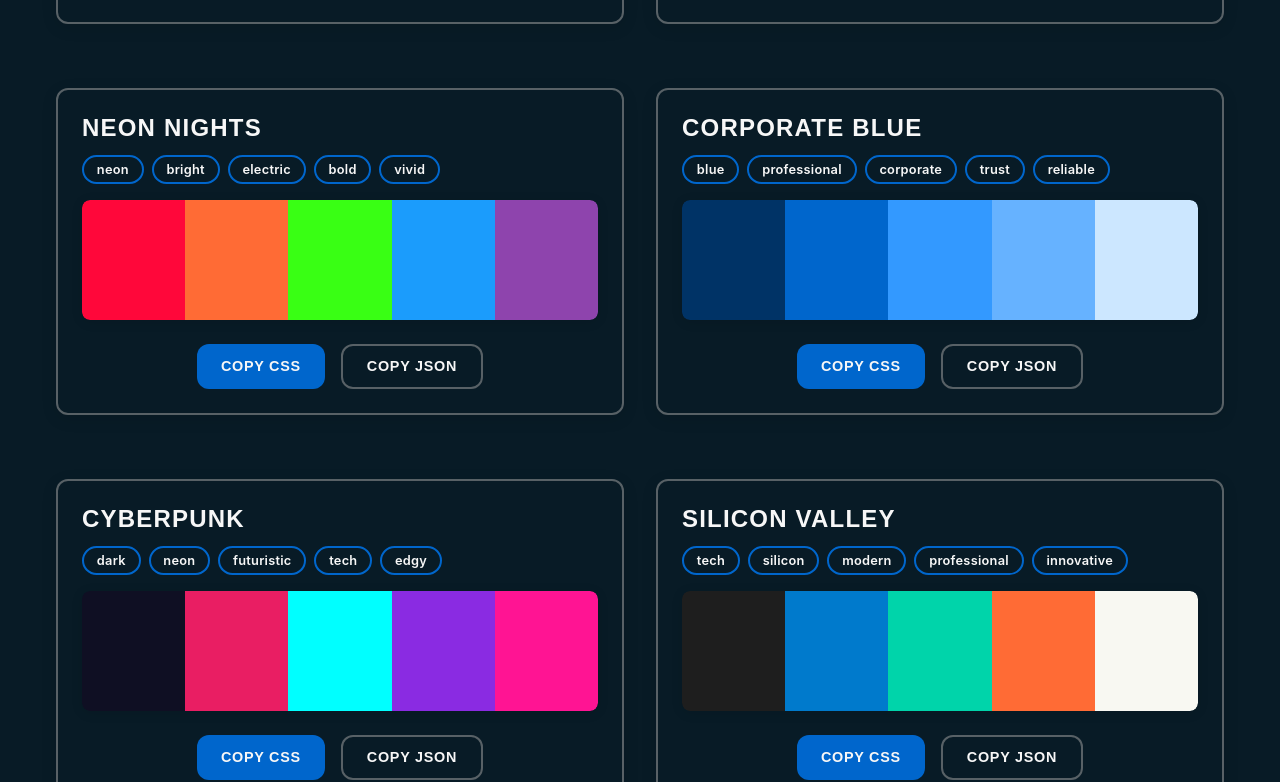
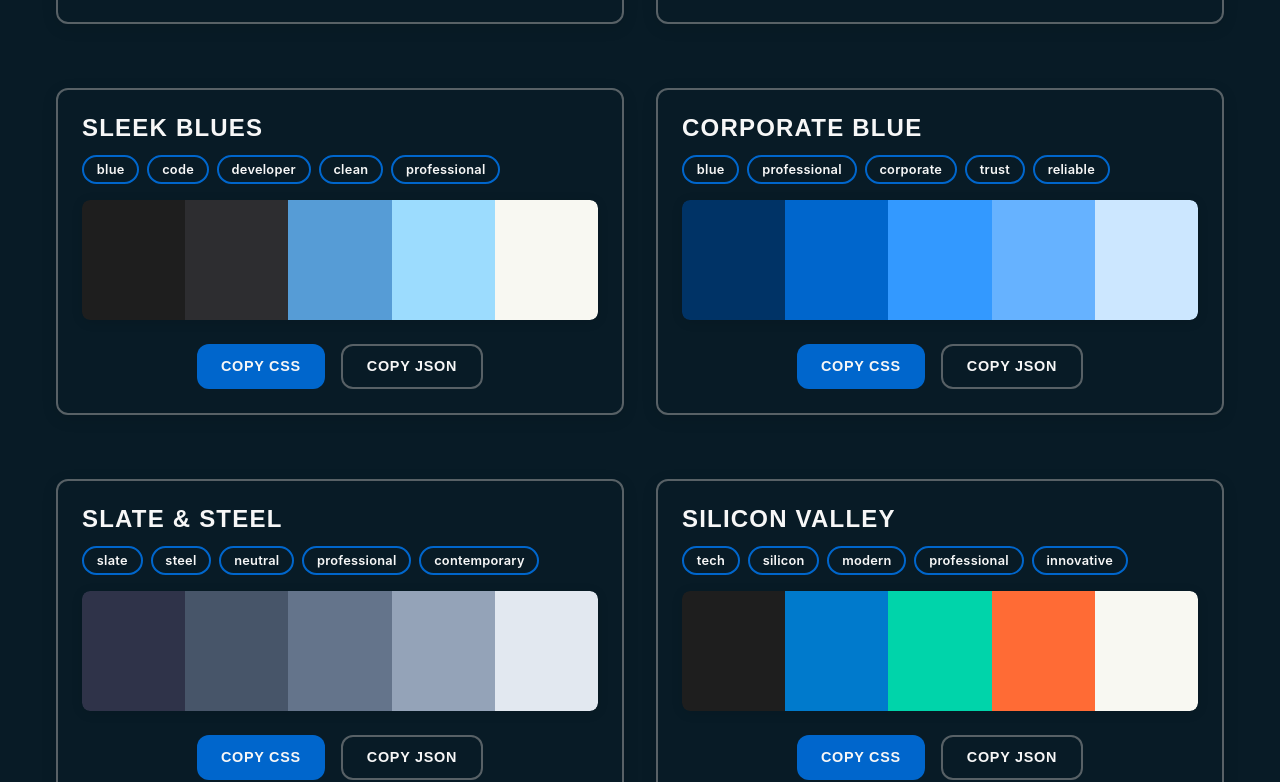
Before and after one commit to Atlis-Ky/colour-palette-tool, a React (Vite) app: page / in a window 1280 px wide. Shown: the part 4004-4786 px from the top of the page. Built offline with nearby package versions, Linux system fonts and the light colour scheme; a web font is replaced by a local one.

Commit message:
data updates, moved cyberpunk over to vibrant, removed cosmic energy. added 2 new palettes to modern category

```diff
--- a/src/data/colourPalettes.js
+++ b/src/data/colourPalettes.js
@@ -115,9 +115,9 @@ const colourPalettes = {
 
     {
       id: "modern-3",
-      name: "Neon Nights",
-      colours: ["#FF073A", "#FF6B35", "#39FF14", "#1B9CFC", "#8E44AD"],
-      tags: ["neon", "bright", "electric", "bold", "vivid"],
+      name: "sleek blues",
+      colours: ["#1E1E1E", "#2D2D30", "#569CD6", "#9CDCFE", "#F8F8F2"],
+      tags: ["blue", "code", "developer", "clean", "professional"],
     },
     {
       id: "modern-4",
@@ -127,9 +127,9 @@ const colourPalettes = {
     },
     {
       id: "modern-5",
-      name: "Cyberpunk",
-      colours: ["#0F0F23", "#E91E63", "#00FFFF", "#8A2BE2", "#FF1493"],
-      tags: ["dark", "neon", "futuristic", "tech", "edgy"],
+      name: "Slate & Steel",
+  colours: ["#2F3349", "#475569", "#64748B", "#94A3B8", "#E2E8F0"],
+  tags: ["slate", "steel", "neutral", "professional", "contemporary"],
     },
     {
       id: "modern-6",
@@ -233,9 +233,9 @@ const colourPalettes = {
     },
     {
       id: "vibrant-6",
-      name: "Cosmic Energy",
-      colours: ["#8E2DE2", "#4A00E0", "#FF0080", "#FF8C00", "#32CD32"],
-      tags: ["cosmic", "space", "energy", "futuristic", "otherworldly"],
+      name: "Cyberpunk",
+      colours: ["#0F0F23", "#E91E63", "#00FFFF", "#8A2BE2", "#FF1493"],
+      tags: ["dark", "neon", "futuristic", "tech", "edgy"],
     },
     {
       id: "vibrant-7",
```
